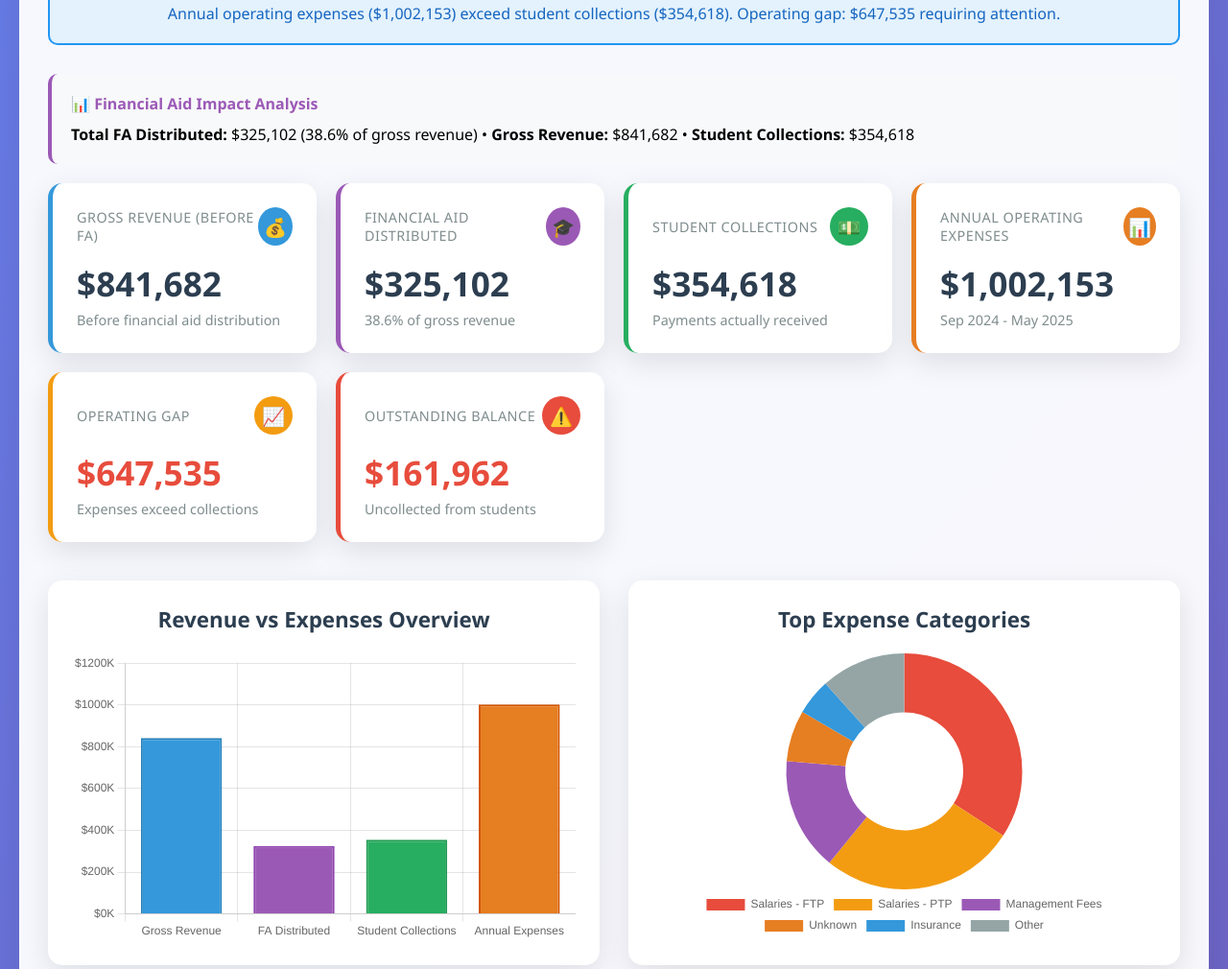
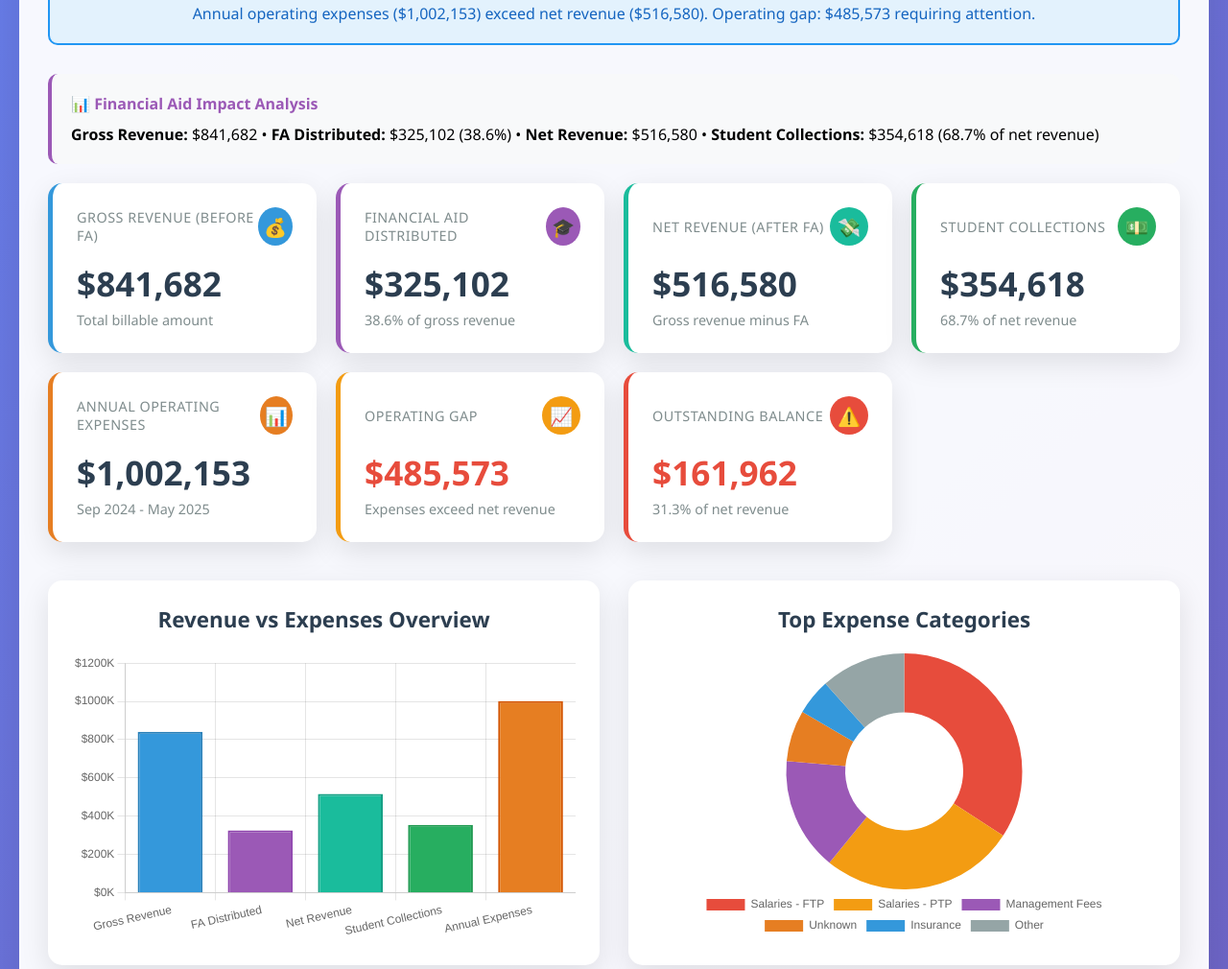
Before and after one commit to Institutional-Analytics/fin-uni-2, a plain HTML site: page index.html in a window 1280 px wide. Shown: the part 262-1272 px from the top of the page at 96% size. Drawn offline with nearby package versions, Linux system fonts and the light colour scheme.

Commit message:
Add files via upload

```diff
--- a/index.html
+++ b/index.html
@@ -104,6 +104,7 @@
 
         .kpi-card.gross-revenue { border-color: #3498db; }
         .kpi-card.fa-impact { border-color: #9b59b6; }
+        .kpi-card.net-revenue { border-color: #1abc9c; }
         .kpi-card.collections { border-color: #27ae60; }
         .kpi-card.expenses { border-color: #e67e22; }
         .kpi-card.operating-gap { border-color: #f39c12; }
@@ -137,6 +138,7 @@
 
         .kpi-icon.gross-revenue { background: #3498db; }
         .kpi-icon.fa-impact { background: #9b59b6; }
+        .kpi-icon.net-revenue { background: #1abc9c; }
         .kpi-icon.collections { background: #27ae60; }
         .kpi-icon.expenses { background: #e67e22; }
         .kpi-icon.operating-gap { background: #f39c12; }
@@ -241,13 +243,13 @@
         <!-- Financial Overview -->
         <div class="alert-banner">
             <h3>📊 Financial Overview</h3>
-            <p>Annual operating expenses ($1,002,153) exceed student collections ($354,618). Operating gap: $647,535 requiring attention.</p>
+            <p>Annual operating expenses ($1,002,153) exceed net revenue ($516,580). Operating gap: $485,573 requiring attention.</p>
         </div>
 
         <!-- Financial Aid Impact Highlight -->
         <div class="fa-highlight">
             <h4>📊 Financial Aid Impact Analysis</h4>
-            <p><strong>Total FA Distributed:</strong> $325,102 (38.6% of gross revenue) • <strong>Gross Revenue:</strong> $841,682 • <strong>Student Collections:</strong> $354,618</p>
+            <p><strong>Gross Revenue:</strong> $841,682 • <strong>FA Distributed:</strong> $325,102 (38.6%) • <strong>Net Revenue:</strong> $516,580 • <strong>Student Collections:</strong> $354,618 (68.7% of net revenue)</p>
         </div>
 
         <!-- KPI Cards -->
@@ -258,7 +260,7 @@
                     <div class="kpi-icon gross-revenue">💰</div>
                 </div>
                 <div class="kpi-value">$841,682</div>
-                <div class="kpi-change">Before financial aid distribution</div>
+                <div class="kpi-change">Total billable amount</div>
             </div>
 
             <div class="kpi-card fa-impact">
@@ -270,13 +272,22 @@
                 <div class="kpi-change">38.6% of gross revenue</div>
             </div>
 
+            <div class="kpi-card net-revenue">
+                <div class="kpi-header">
+                    <div class="kpi-title">Net Revenue (After FA)</div>
+                    <div class="kpi-icon net-revenue">💸</div>
+                </div>
+                <div class="kpi-value">$516,580</div>
+                <div class="kpi-change">Gross revenue minus FA</div>
+            </div>
+
             <div class="kpi-card collections">
                 <div class="kpi-header">
                     <div class="kpi-title">Student Collections</div>
                     <div class="kpi-icon collections">💵</div>
                 </div>
                 <div class="kpi-value">$354,618</div>
-                <div class="kpi-change">Payments actually received</div>
+                <div class="kpi-change">68.7% of net revenue</div>
             </div>
 
             <div class="kpi-card expenses">
@@ -293,8 +304,8 @@
                     <div class="kpi-title">Operating Gap</div>
                     <div class="kpi-icon operating-gap">📈</div>
                 </div>
-                <div class="kpi-value negative">$647,535</div>
-                <div class="kpi-change">Expenses exceed collections</div>
+                <div class="kpi-value negative">$485,573</div>
+                <div class="kpi-change">Expenses exceed net revenue</div>
             </div>
 
             <div class="kpi-card outstanding">
@@ -303,7 +314,7 @@
                     <div class="kpi-icon outstanding">⚠️</div>
                 </div>
                 <div class="kpi-value negative">$161,962</div>
-                <div class="kpi-change">Uncollected from students</div>
+                <div class="kpi-change">31.3% of net revenue</div>
             </div>
         </div>
 
@@ -355,6 +366,7 @@
                         <th>Enrollments</th>
                         <th>Gross Revenue</th>
                         <th>FA Distributed</th>
+                        <th>Net Revenue</th>
                         <th>Collections</th>
                         <th>Outstanding</th>
                         <th>Collection Rate</th>
@@ -367,6 +379,7 @@
                         <td>274</td>
                         <td>$402,259</td>
                         <td>$157,115</td>
+                        <td>$245,144</td>
                         <td>$206,865</td>
                         <td>$38,279</td>
                         <td>84.4%</td>
@@ -377,6 +390,7 @@
                         <td>263</td>
                         <td>$380,865</td>
                         <td>$145,896</td>
+                        <td>$234,969</td>
                         <td>$143,147</td>
                         <td>$91,822</td>
                         <td>60.9%</td>
@@ -387,6 +401,7 @@
                         <td>118</td>
                         <td>$58,558</td>
                         <td>$22,091</td>
+                        <td>$36,467</td>
                         <td>$4,606</td>
                         <td>$31,861</td>
                         <td>12.6%</td>
@@ -397,6 +412,7 @@
                         <td>655</td>
                         <td>$841,682</td>
                         <td>$325,102</td>
+                        <td>$516,580</td>
                         <td>$354,618</td>
                         <td>$161,962</td>
                         <td>68.7%</td>
@@ -588,12 +604,12 @@
             new Chart(ctx, {
                 type: 'bar',
                 data: {
-                    labels: ['Gross Revenue', 'FA Distributed', 'Student Collections', 'Annual Expenses'],
+                    labels: ['Gross Revenue', 'FA Distributed', 'Net Revenue', 'Student Collections', 'Annual Expenses'],
                     datasets: [{
                         label: 'Amount ($)',
-                        data: [841682, 325102, 354618, 1002153],
-                        backgroundColor: ['#3498db', '#9b59b6', '#27ae60', '#e67e22'],
-                        borderColor: ['#2980b9', '#8e44ad', '#219a52', '#d35400'],
+                        data: [841682, 325102, 516580, 354618, 1002153],
+                        backgroundColor: ['#3498db', '#9b59b6', '#1abc9c', '#27ae60', '#e67e22'],
+                        borderColor: ['#2980b9', '#8e44ad', '#16a085', '#219a52', '#d35400'],
                         borderWidth: 2
                     }]
                 },
```
